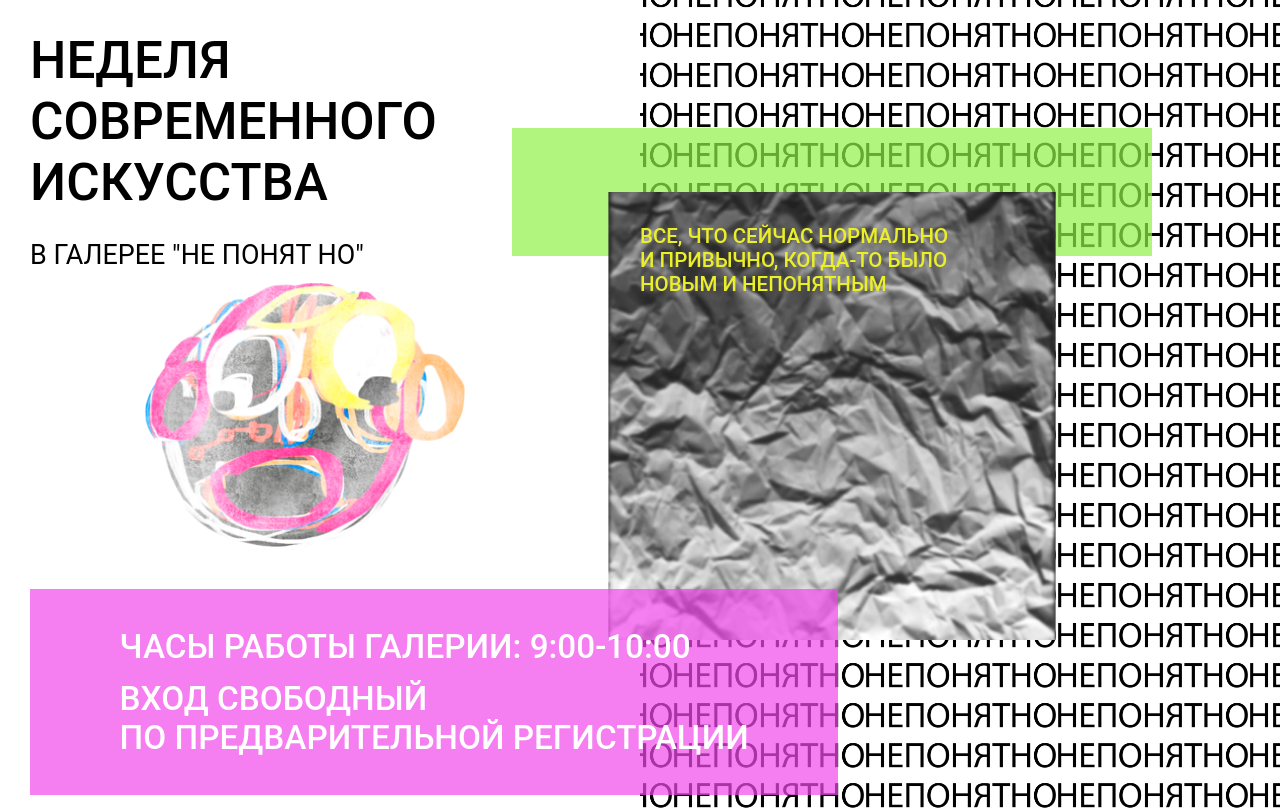
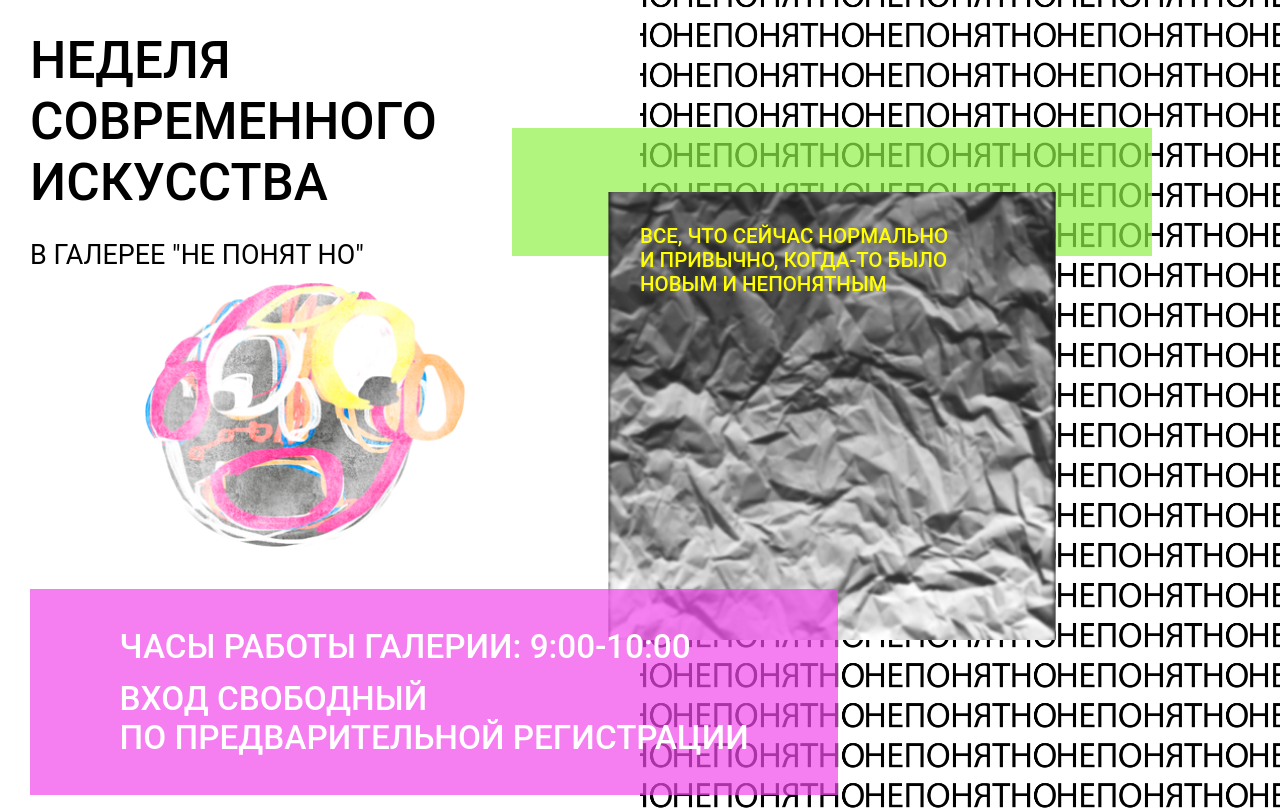
Before and after one commit to xaytsina/Posters, a plain HTML site: page index.html in a window 1280 px wide. Shown: the top 810 px of the page. Drawn offline with Linux system fonts and the light colour scheme.

Commit message:
давай аллилуйю

```diff
--- a/styles/layout.css
+++ b/styles/layout.css
@@ -100,7 +100,7 @@ header > div > img {
 
     text-transform: uppercase;
 
-    color: #EBEF28;
+    color: yellow;
 
     font-family: "Roboto", sans-serif;
     font-size: 1.6vw;
```
